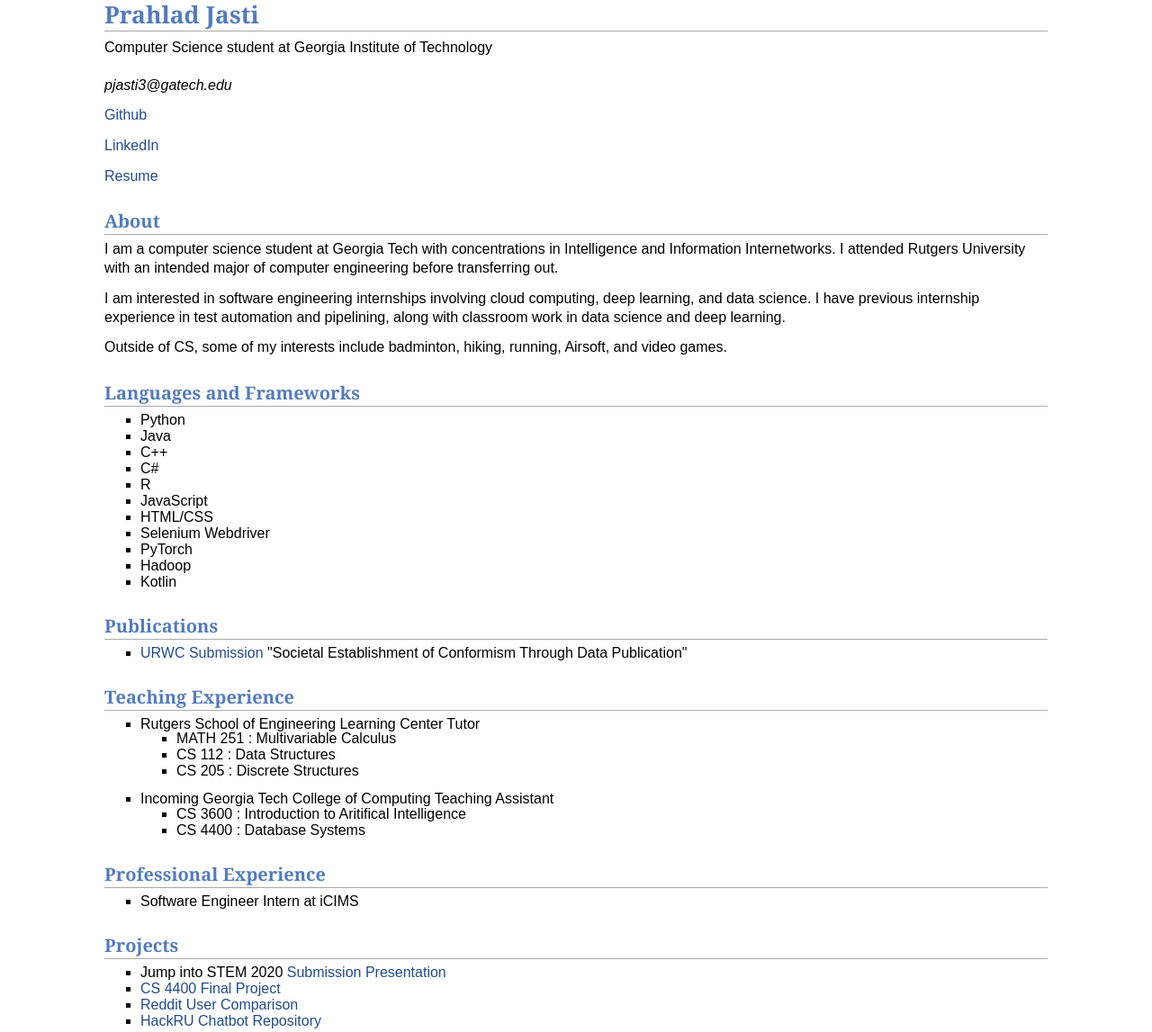
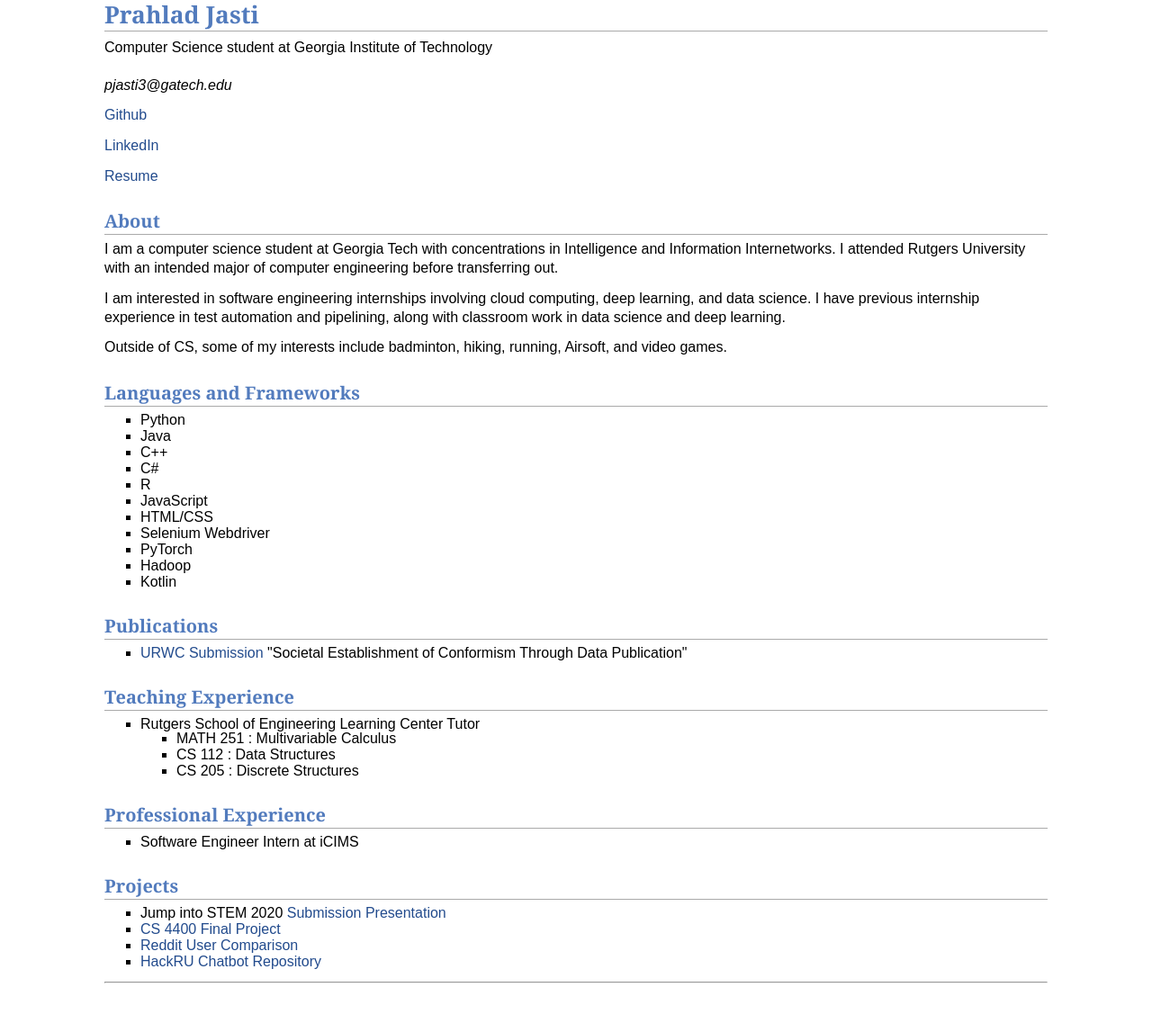
Before and after one commit to prahlad-jasti/str1kebeam.github.io, a plain HTML site: page index.html in a window 1280 px wide. Shown: the top 1147 px of the page at 90% size. After the commit the page ends 1119 px from the top, so only its background shows below. Drawn offline with Linux system fonts and the light colour scheme.

Commit message:
Update index.html

```diff
--- a/index.html
+++ b/index.html
@@ -58,12 +58,6 @@
       </ul>
  </li>
 
- <li>Incoming Georgia Tech College of Computing Teaching Assistant
-      <ul>
-        <li> CS 3600 : Introduction to Aritifical Intelligence</li>
-	<li> CS 4400 : Database Systems</li>
-      </ul>
- </li>
 </ul>
 
 <h2>Professional Experience</h2>
```
